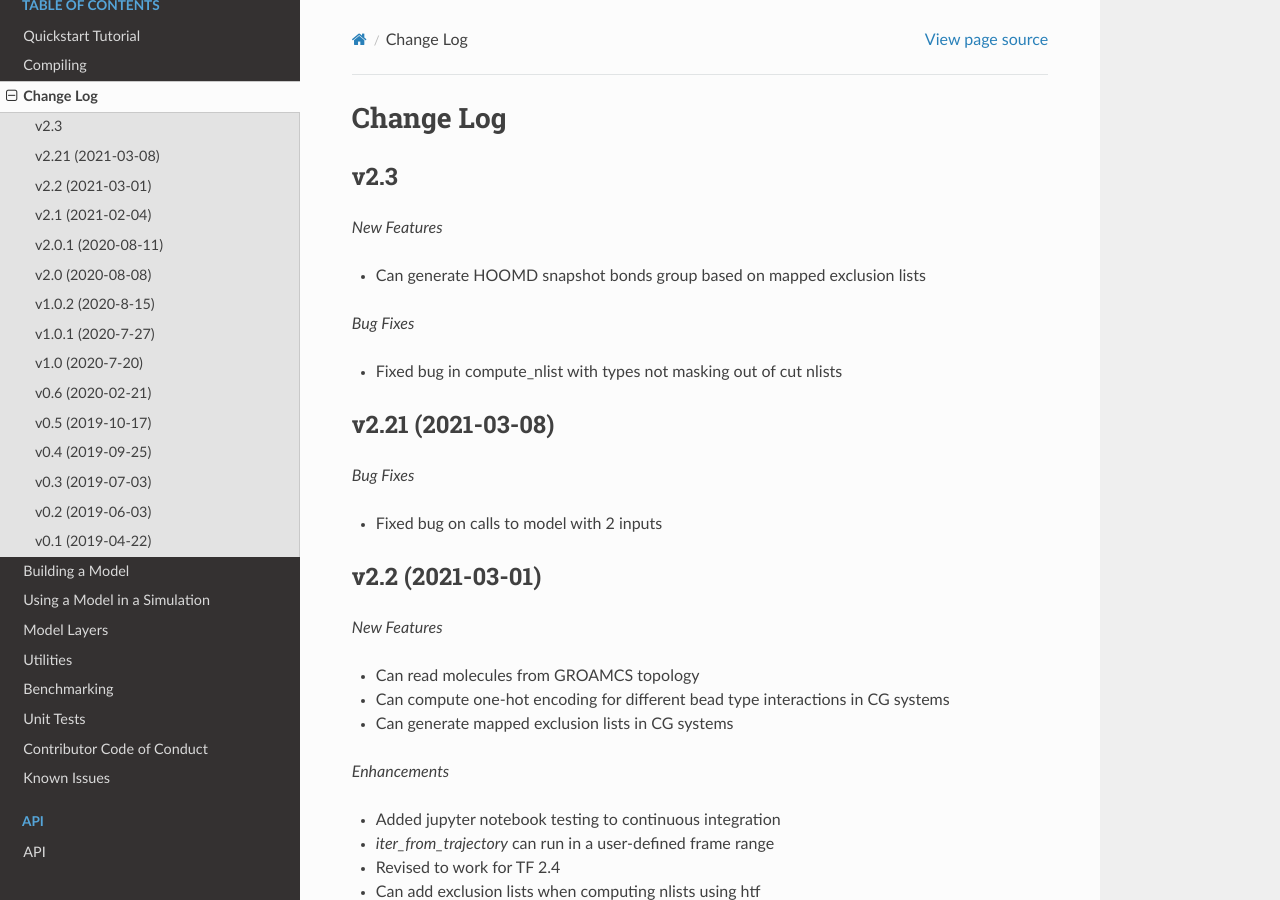
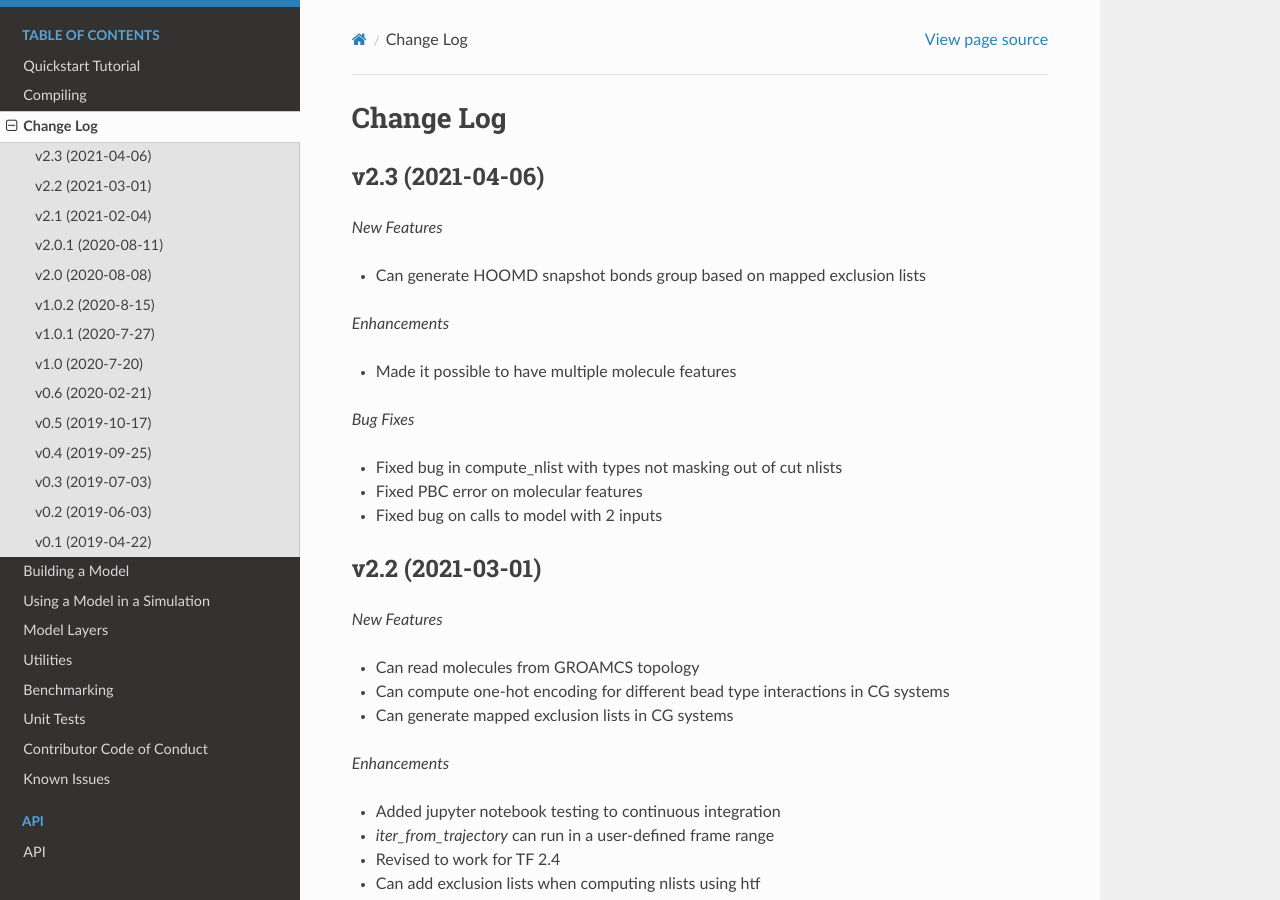
Before and after one commit to ur-whitelab/hoomd-tf, a Sphinx documentation site: the page built from sphinx-docs/source/changelog.rst, in a window 1280 px wide and 900 px high. Built offline with Sphinx 7.4.7 and the Read the Docs theme 2.0.0, drawn with Linux system fonts in a browser that asks for light colours.

Commit message:
Release v2.3

```diff
--- a/htf/version.py
+++ b/htf/version.py
@@ -1 +1 @@
-__version__ = '2.2.0'
+__version__ = '2.3.0'
--- a/sphinx-docs/source/changelog.rst
+++ b/sphinx-docs/source/changelog.rst
@@ -1,22 +1,21 @@
 Change Log
 ==========
 
-v2.3
+v2.3 (2021-04-06)
 --------------------
 
 *New Features*
 
 - Can generate HOOMD snapshot bonds group based on mapped exclusion lists
 
+*Enhancements*
+
+- Made it possible to have multiple molecule features
+
 *Bug Fixes*
 
 - Fixed bug in compute_nlist with types not masking out of cut nlists
-
-v2.21 (2021-03-08)
---------------------
-
-*Bug Fixes*
-
+- Fixed PBC error on molecular features
 - Fixed bug on calls to model with 2 inputs
 
 v2.2 (2021-03-01)
```
